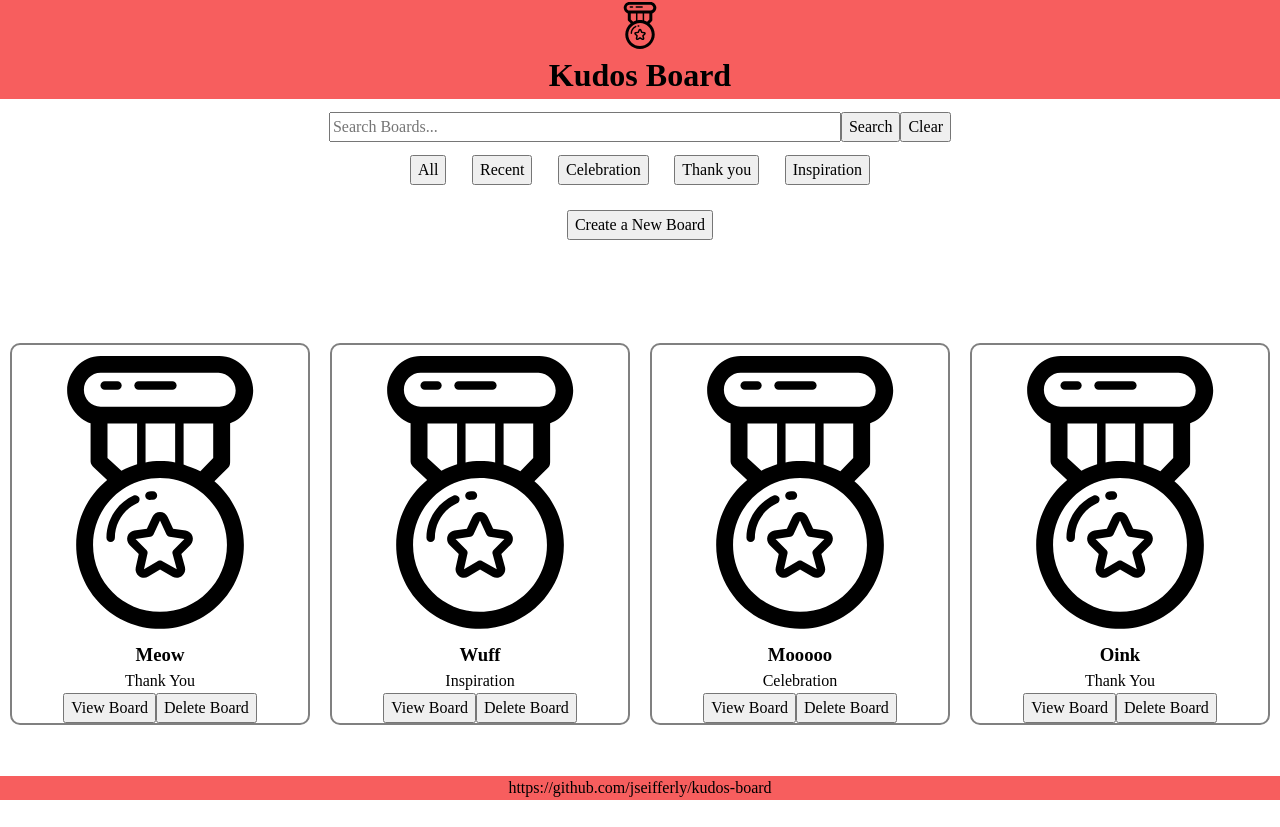
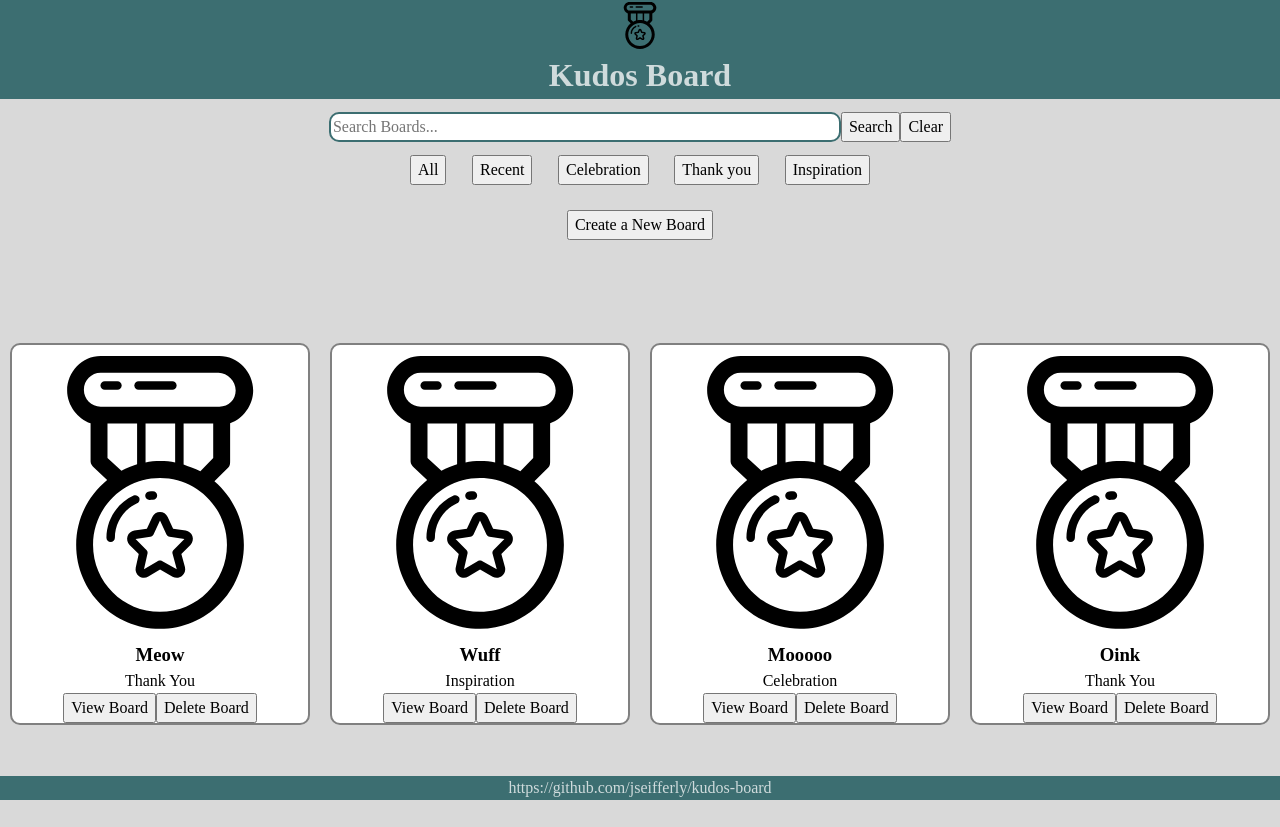
Before and after one commit to jseifferly/kudos-board, a React (Vite) app in the folder frontend/: page / in a window 1280 px wide. Built offline with nearby package versions, Linux system fonts and the light colour scheme.

Commit message:
Fleshed out color pallete for application

```diff
--- a/frontend/src/index.css
+++ b/frontend/src/index.css
@@ -20,6 +20,8 @@ body {
   line-height: 1.5;
   /* 5. Improve text rendering */
   -webkit-font-smoothing: antialiased;
+
+  background-color: #D9D9D9;
 }
 
 /* 6. Improve media defaults */
--- a/frontend/src/styles/BoardCard.css
+++ b/frontend/src/styles/BoardCard.css
@@ -4,4 +4,6 @@
 
     border: 2px solid gray;
     border-radius: 10px;
+
+    background-color: #FFFFFF;
 }
--- a/frontend/src/styles/Footer.css
+++ b/frontend/src/styles/Footer.css
@@ -1,8 +1,9 @@
 footer {
-    background-color: rgb(247, 94, 94);
+    background-color: #3C6E71;
     position: fixed;
     left: 0;
     bottom: 0;
     width: 100%;
     text-align: center;
+    color: #CFDBDC;
 }
--- a/frontend/src/styles/Header.css
+++ b/frontend/src/styles/Header.css
@@ -1,6 +1,7 @@
 header {
-    background-color: rgb(247, 94, 94);
+    background-color: #3C6E71;
     width: 100%;
+    color: #CFDBDC;
 }
 
 header img {
--- a/frontend/src/styles/SearchBar.css
+++ b/frontend/src/styles/SearchBar.css
@@ -4,4 +4,6 @@
 
 .search-box input {
     width: 40%;
+    border: 2px #3C6E71 solid;
+    border-radius: 10px;
 }
```
